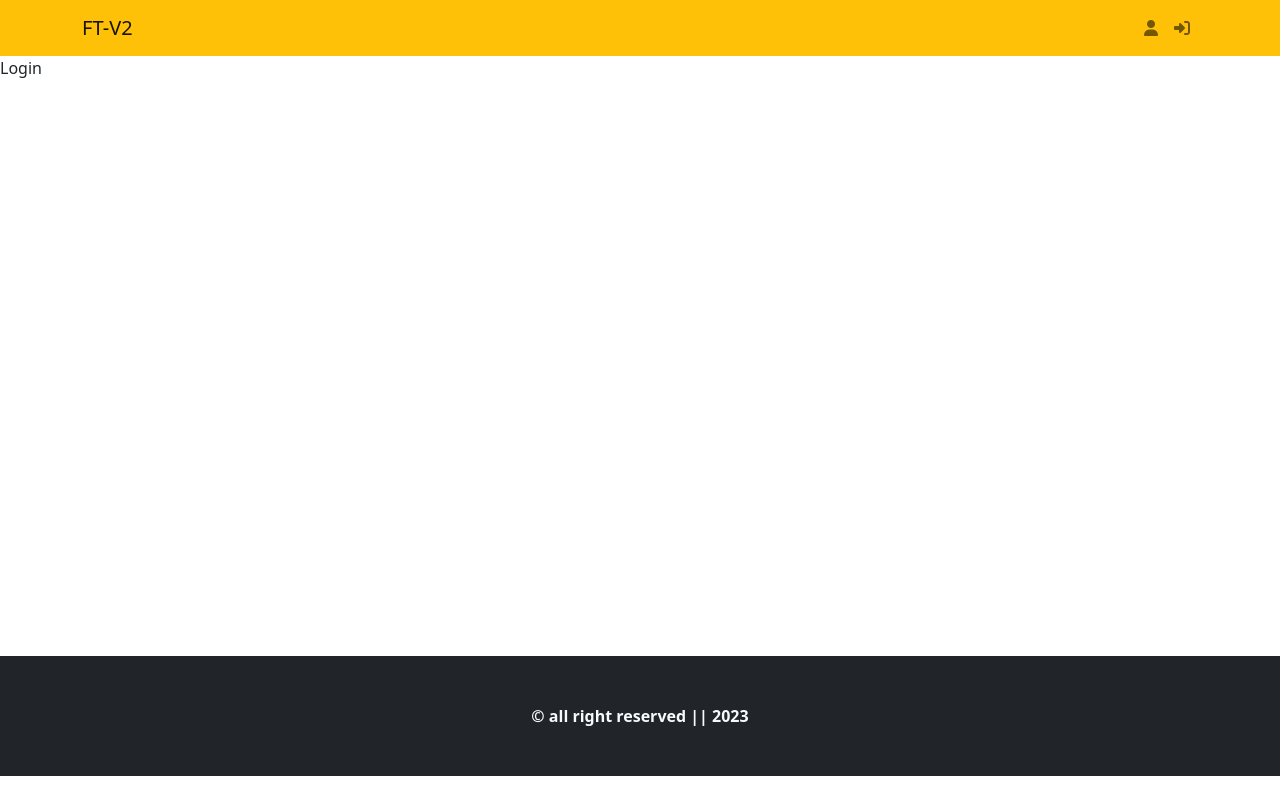
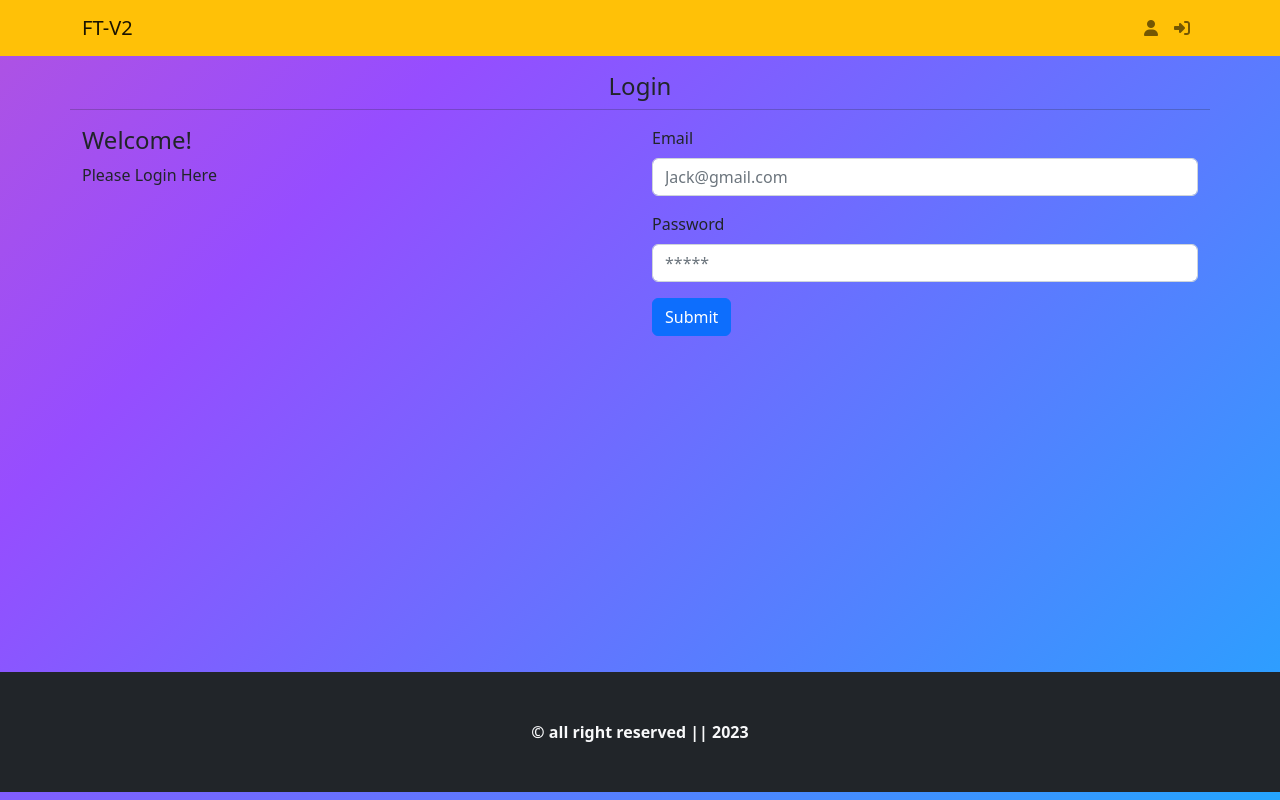
Before and after one commit to Emprcode/ft-v2, a React (Create React App) app: page / in a window 1280 px wide. Built offline with nearby package versions, Linux system fonts and the light colour scheme.

Commit message:
working on UI

```diff
--- a/src/App.css
+++ b/src/App.css
@@ -1,3 +1,34 @@
 .main{
   min-height: 75vh;
 }
+
+body {
+  background: linear-gradient(135deg, #ff6584, #964dff, #00c1ff);
+  background-size: 200% 200%;
+  animation: gradientAnimation 10s ease infinite;
+  position: relative;
+}
+
+@keyframes gradientAnimation {
+  0% {
+    background-position: 0% 50%;
+  }
+  50% {
+    background-position: 100% 50%;
+  }
+  100% {
+    background-position: 0% 50%;
+  }
+}
+
+body::before {
+  content: "";
+  position: absolute;
+  top: 0;
+  left: 0;
+  width: 100%;
+  height: 100%;
+  /* background-image: url('path/to/pattern.png'); */
+  opacity: 0.4;
+  z-index: -1;
+}
--- a/src/pages/Login.js
+++ b/src/pages/Login.js
@@ -1,10 +1,51 @@
-import React from 'react'
-import { MainLayout } from '../components/layout/MainLayout'
+import React from "react";
+import { MainLayout } from "../components/layout/MainLayout";
+import { Row, Col, Container, Form, Button } from "react-bootstrap";
+import { FormComponents } from "../components/formComponents/FormComponents";
 
 const Login = () => {
+  const inputs = [
+    {
+      email: "email",
+      type: "email",
+      label: "Email",
+      placeholder: "Jack@gmail.com",
+      required: true,
+    },
+    {
+      name: "password",
+      type: "password",
+      label: "Password",
+      placeholder: "*****",
+      required: true,
+    },
+  ];
   return (
-    <MainLayout>Login</MainLayout>
-  )
-}
+    <MainLayout>
+      <Container>
+        <Row className="mt-3">
+          <h4 className="text-center"> Login</h4>
+          <hr />
+          <Col className="info ">
+            <h4> Welcome!</h4>
+
+            <p> Please Login Here </p>
+          </Col>
+          <Col className="">
+            <Form>
+              {inputs.map((item, i) => (
+                <FormComponents key={i} {...item} />
+              ))}
+
+              <Button variant="primary" type="submit">
+                Submit
+              </Button>
+            </Form>
+          </Col>
+        </Row>
+      </Container>
+    </MainLayout>
+  );
+};
 
 export default Login;
```
